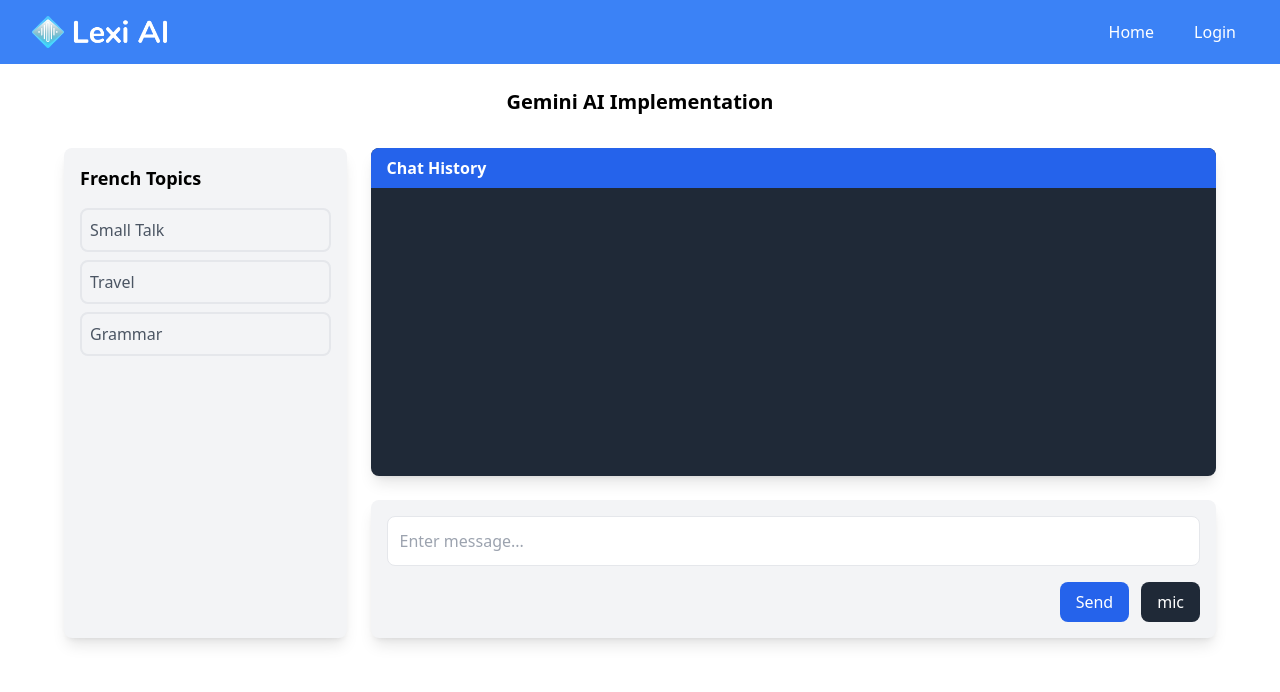
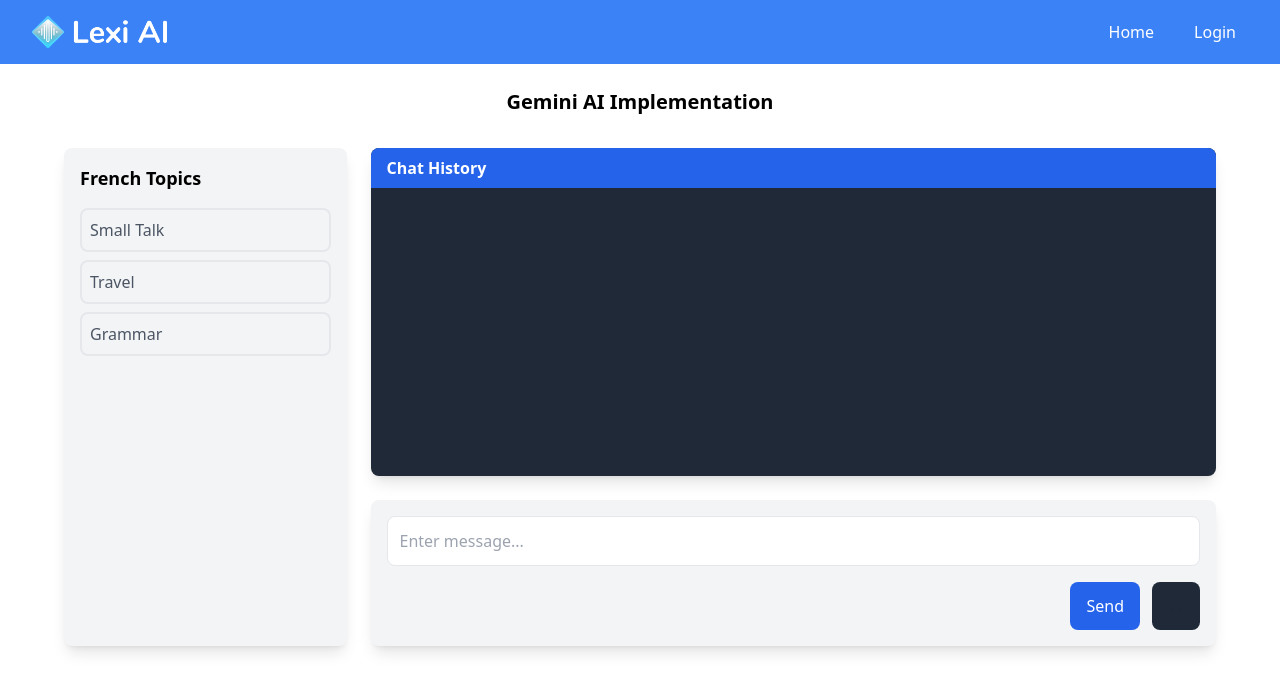
Before and after one commit to hdcola/lexiai, a Vue app: page /gemini in a window 1280 px wide. Shown: the top 692 px of the page. Built offline with nearby package versions, Linux system fonts and the light colour scheme; no server answers; the HTML template or start-up script is replaced by a standard one.

Commit message:
Add Gemini Client to Gemini View

```diff
--- a/src/views/GeminiView.vue
+++ b/src/views/GeminiView.vue
@@ -1,5 +1,6 @@
 <script setup lang="ts">
 
+import GeminiClient from '@/components/GeminiClient.vue';
 import { ref } from "vue";
 const topics = ref([
   {
@@ -59,12 +60,13 @@ const topics = ref([
                 >
                     Send
                 </button>
-                <button
+                <GeminiClient />
+                <!--<button
                     id="mic-button"
                     class="bg-gray-800 text-white px-4 py-2 rounded-lg hover:bg-gray-700 transition"
                 >
                     <span id="mic-icon" class="material-symbols-outlined">mic</span>
-                </button>
+                </button>-->
             </div>
         </div>
     </div>
--- a/src/views/TestView.vue
+++ b/src/views/TestView.vue
@@ -1,17 +1,15 @@
 <script setup>
-import AudioRecord from '@/components/poc/AudioRecord.vue';
-import { useGenAI } from '@/composables/useGenAI';
-import { MultimodalLiveClient } from '@/lib/core/websocket-client';
-
-
-useGenAI("string")
+import { AudioRecorder } from '@/lib/gemini/audio/audio-recorder';
+import { AudioStreamer } from '@/lib/gemini/audio/audio-streamer';
+import GeminiClient from '@/components/GeminiClient.vue';
 
 </script>
 
 <template>
     <main>
         <div class="container">
-            <AudioRecord />
+           <!--<AudioRecord />-->
+            <GeminiClient />
         </div>
     </main>
 </template>
```
